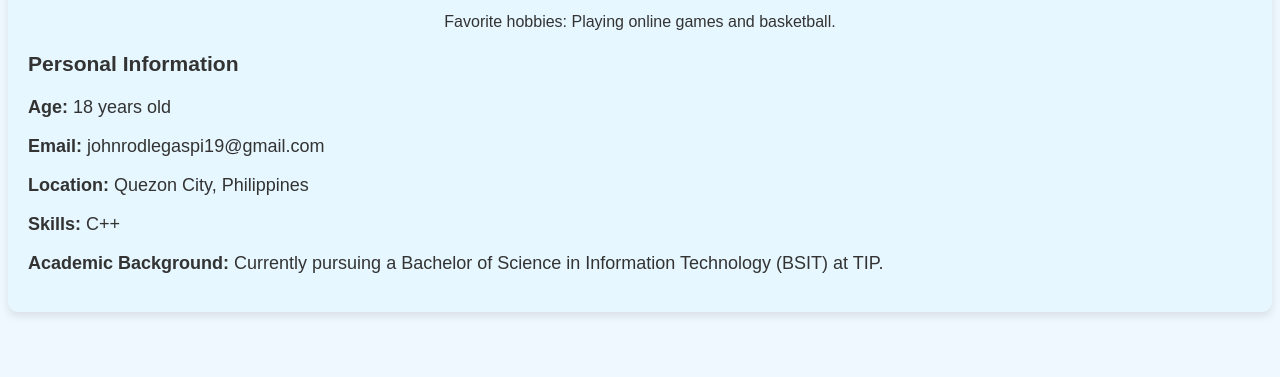
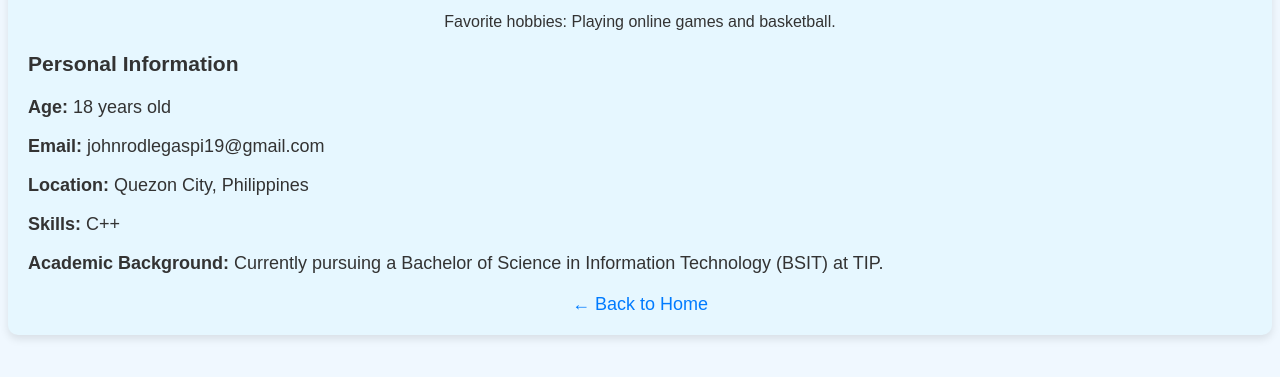
Before and after one commit to sunshinesanaaa/Jr-, a plain HTML site: page jear.html in a window 1280 px wide. Shown: the part 359-736 px from the top of the page. Drawn offline with Linux system fonts and the light colour scheme.

Commit message:
jear.html

```diff
--- a/jear.html
+++ b/jear.html
@@ -60,6 +60,7 @@
             <p><strong>Skills:</strong> C++</p>
             <p><strong>Academic Background:</strong> Currently pursuing a Bachelor of Science in Information Technology (BSIT) at TIP.</p>
         </div>
+        <a href="memberr.html" class="back-link">← Back to Home</a>
 
 
     </div>
```
